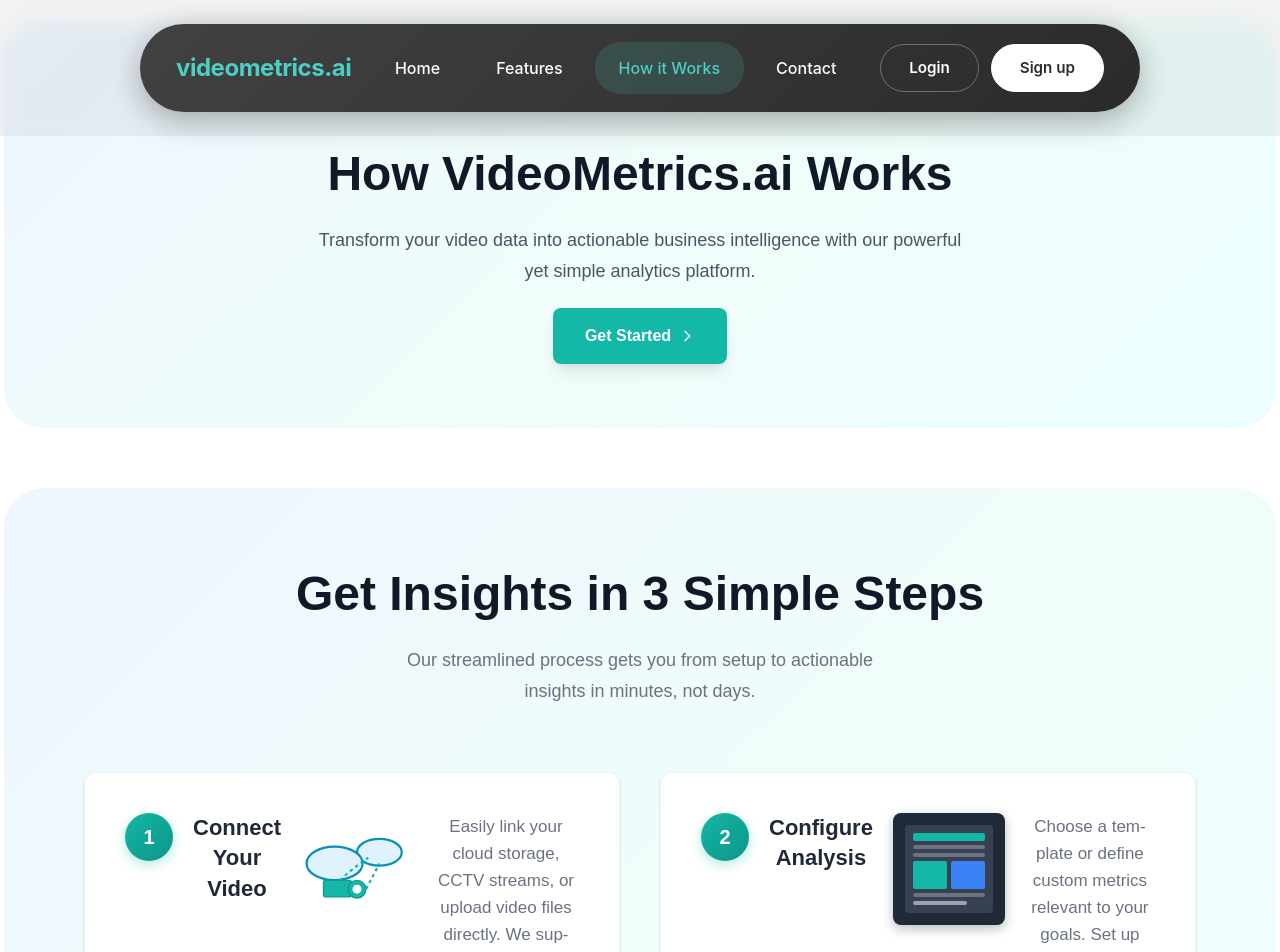
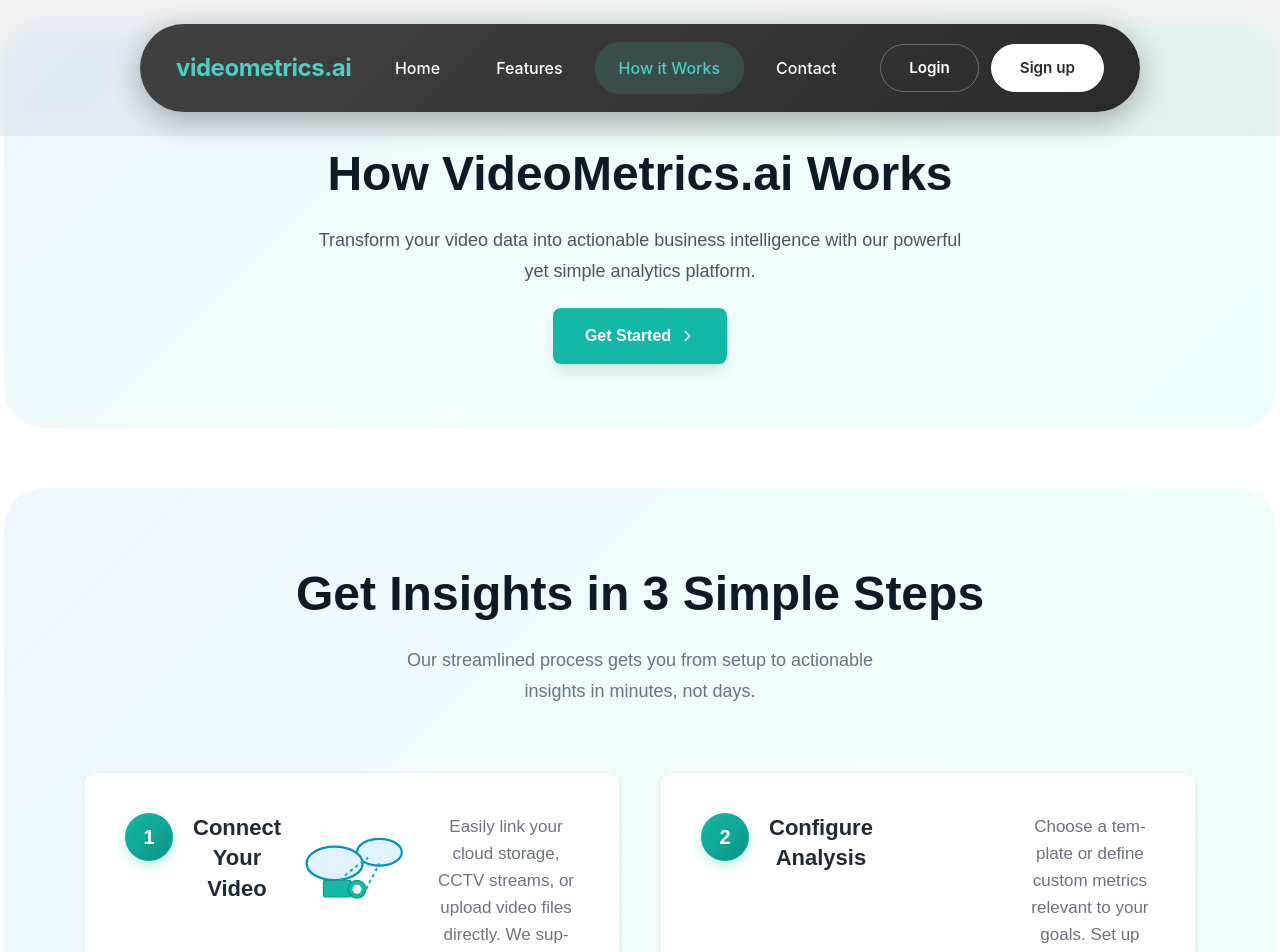
Before and after one commit to karthi0348/videometrics-ui, a Next.js app: page /howitworks in a window 1280 px wide. Shown: the top 952 px of the page. Built offline with nearby package versions, Linux system fonts and the light colour scheme.

Commit message:
dark theme corrections

```diff
--- a/src/app/contact/styles/ContactHero.css
+++ b/src/app/contact/styles/ContactHero.css
@@ -71,7 +71,7 @@
   max-width: 32rem;
   margin: 0 auto;
   font-size: 1rem;
-  line-height: 1.6;
+  line-height: 1.5;
   font-weight: 400;
   font-family: ui-sans-serif, system-ui, -apple-system, BlinkMacSystemFont, "Segoe UI", Roboto, "Helvetica Neue", Arial, "Noto Sans", sans-serif;
   font-synthesis: none;
@@ -123,7 +123,7 @@
   padding-top: 80px !important;
 }
   .title {
-    font-size: clamp(2rem, 6vw, 3rem);
+  font-size: clamp(2rem, 6vw, 3rem);
 
   margin: 0 auto 1.5rem;
   color: #111827;
--- a/src/app/contact/styles/FAQSection.css
+++ b/src/app/contact/styles/FAQSection.css
@@ -362,7 +362,7 @@
 /* Dark Mode Support (already integrated, but explicitly defined for clarity) */
 @media (prefers-color-scheme: dark) {
   .faq-section {
-    background-color: #1f2937;
+    background: linear-gradient(135deg, #1f2937 0%, #374151 100%);
   }
 
   .faq-title {
--- a/src/app/features/styles/FeaturesCTASection.css
+++ b/src/app/features/styles/FeaturesCTASection.css
@@ -4,6 +4,7 @@
   position: relative;
   overflow: hidden;
   border-radius: 40px;
+  margin-top:60px !important;
 }
 
 .cta-section::before {
@@ -25,6 +26,14 @@
   z-index: 1;
 }
 
+.title{
+  font-size: clamp(28px, 5vw, 48px);
+    font-weight: 500;
+    color: #1F2937;
+    line-height: 1.1;
+    margin-bottom: 20px;
+    font-family: -apple-system, BlinkMacSystemFont, 'Segoe UI', Roboto, sans-serif;
+}
 
 .subtitle {
   font-size: 1.25rem;
@@ -33,7 +42,7 @@
   max-width: 42rem;
   margin: 0 auto;
   animation: fadeInUp 0.8s ease-out 0.2s both;
-  margin-bottom: 40px;
+  margin-bottom: 40px !important;
 }
 
 .cta-buttons {
@@ -427,10 +436,9 @@
 /* Dark Mode Support */
 @media (prefers-color-scheme: dark) {
   .cta-section {
-    background-color: #1f2937;
-    background-image:
-      radial-gradient(circle at 10% 20%, rgba(20, 184, 166, 0.08) 0%, transparent 20%),
-      radial-gradient(circle at 90% 80%, rgba(20, 184, 166, 0.12) 0%, transparent 20%);
+    background-color: teal;
+    padding-top: 60px;
+
   }
 
   .cta-section::before {
@@ -438,11 +446,11 @@
   }
 
   .title {
-    color: #f9fafb;
+    color: #131313 !important;
   }
 
   .subtitle {
-    color: #d1d5db;
+    color: #1d1d1d !important;
   }
 
   .trust-text {
--- a/src/app/features/styles/FlexibleIntegrationSection.css
+++ b/src/app/features/styles/FlexibleIntegrationSection.css
@@ -84,8 +84,8 @@
 }
 
 .integration-icon-container.teal {
-  background: linear-gradient(135deg, #14b8a6, #06b6d4);
-}
+  display: flex;
+  background: linear-gradient(135deg, #14b8a6, #06b6d4);}
 
 .integration-icon-container::before {
   content: '';
--- a/src/app/howitworks/components/StepsSection.tsx
+++ b/src/app/howitworks/components/StepsSection.tsx
@@ -84,26 +84,90 @@
       </div>
     ),
   },
+  // Replace the Configure Analysis step icon with this white SVG icon:
+
 {
   number: 2,
   title: "Configure Analysis",
   description:
     "Choose a template or define custom metrics relevant to your goals. Set up zones, tracking parameters, and alerts.",
   icon: (
-      <div className="section step-dashboard-container">
-        <div className="step-dashboard-screen">
-          <div className="step-dashboard-content">
-            <div className="dashboard-header"></div>
-            <div className="dashboard-line-1"></div>
-            <div className="dashboard-line-2"></div>
-            <div className="dashboard-grid">
-              <div className="dashboard-block-1"></div>
-              <div className="dashboard-block-2"></div>
-            </div>
-            <div className="dashboard-footer-1"></div>
-            <div className="dashboard-footer-2"></div>
-          </div>
-        </div>
+    <div className="step-icon-container">
+      <svg viewBox="0 0 100 80" className="step-icon-svg">
+        {/* Dashboard/Monitor Screen */}
+        <rect
+          x="15"
+          y="20"
+          width="70"
+          height="45"
+          rx="4"
+          fill="none"
+          stroke="white"
+          strokeWidth="2"
+        />
+
+        {/* Screen content */}
+        <rect
+          x="20"
+          y="25"
+          width="60"
+          height="35"
+          rx="2"
+          fill="rgba(255,255,255,0.1)"
+          stroke="white"
+          strokeWidth="1"
+        />
+
+        {/* Dashboard elements */}
+        <rect x="25" y="30" width="15" height="6" rx="1" fill="white" />
+        <rect x="25" y="38" width="25" height="4" rx="1" fill="white" opacity="0.7" />
+        <rect x="25" y="44" width="20" height="4" rx="1" fill="white" opacity="0.7" />
+
+        {/* Chart/graph representation */}
+        <rect x="55" y="30" width="20" height="25" rx="2" fill="none" stroke="white" strokeWidth="1" />
+        <rect x="58" y="45" width="3" height="8" fill="white" />
+        <rect x="63" y="40" width="3" height="13" fill="white" />
+        <rect x="68" y="35" width="3" height="18" fill="white" />
+
+        {/* Settings/gear icon */}
+        <circle cx="75" cy="15" r="8" fill="none" stroke="white" strokeWidth="2" />
+        <circle cx="75" cy="15" r="4" fill="none" stroke="white" strokeWidth="1" />
+        <path
+          d="M75 7 L75 5 M83 15 L85 15 M75 23 L75 25 M67 15 L65 15 M80.5 9.5 L82 8 M80.5 20.5 L82 22 M69.5 20.5 L68 22 M69.5 9.5 L68 8"
+          stroke="white"
+          strokeWidth="1.5"
+          strokeLinecap="round"
+        />
+
+        {/* Monitor base */}
+        <rect
+          x="45"
+          y="65"
+          width="10"
+          height="8"
+          rx="2"
+          fill="white"
+          opacity="0.8"
+        />
+        <rect
+          x="40"
+          y="73"
+          width="20"
+          height="3"
+          rx="1.5"
+          fill="white"
+          opacity="0.6"
+        />
+
+        <path
+          d="M70 20 Q65 22 60 25"
+          stroke="white"
+          strokeWidth="1.5"
+          strokeDasharray="2,2"
+          fill="none"
+          opacity="0.7"
+        />
+      </svg>
     </div>
   ),
 },
--- a/src/app/howitworks/styles/FeaturesJourneySection.css
+++ b/src/app/howitworks/styles/FeaturesJourneySection.css
@@ -290,11 +290,11 @@
 /* Dark Mode Support */
 @media (prefers-color-scheme: dark) {
   .features-section {
-    background-color: #1f2937;
+    background: #030f22;
   }
 
   .features-title {
-    color: #f9fafb;
+    color: #f9fafb !important;
   }
 
   .features-description {
--- a/src/app/howitworks/styles/QuickStart.css
+++ b/src/app/howitworks/styles/QuickStart.css
@@ -245,7 +245,6 @@
   font-weight: 600px;
   font-weight: bold;
   margin: 0 auto 1.5rem;
-  color: #111827;
   line-height: 1.1;
   max-width: 800px;
   animation: fadeInUp 0.8s ease-out 0.1s both;
@@ -290,18 +289,17 @@
 
 @media (prefers-color-scheme: dark) {
   .quick-start-section {
-    background-color: #1f2937;
-    background-image:
-      radial-gradient(circle at 20% 80%, rgba(20, 184, 166, 0.1) 0%, transparent 50%),
-      radial-gradient(circle at 80% 20%, rgba(20, 184, 166, 0.12) 0%, transparent 50%);
+      background: linear-gradient(135deg, #eff6ff 0%, #f0fdfa 50%, #ecfeff 100%);
+
+
   }
 
   .title {
-    color: #f9fafb;
+    color: #f9fbfc !important;
   }
 
   .subtitle {
-    color: #d1d5db;
+    color: #d1d5db !important;
   }
 
   .step-card {
--- a/src/app/howitworks/styles/StepsSection.css
+++ b/src/app/howitworks/styles/StepsSection.css
@@ -295,6 +295,35 @@
   flex-shrink: 0;
 }
 
+/* Configuration Icon Container */
+.step-config-container {
+  width: 6rem;
+  height: 6rem;
+  margin: 0 auto;
+  background: linear-gradient(135deg, #fef3c7, #fde68a);
+  border-radius: 0.5rem;
+  padding: 0.75rem;
+  display: flex;
+  align-items: center;
+  justify-content: center;
+  transition: transform 0.3s ease;
+  box-shadow: 0 4px 12px rgba(245, 158, 11, 0.2);
+  box-sizing: border-box;
+  flex-shrink: 0;
+  position: relative;
+}
+
+.step-card:hover .step-config-container {
+  transform: scale(1.05);
+  box-shadow: 0 8px 20px rgba(245, 158, 11, 0.3);
+}
+
+.config-icon {
+  width: 3rem;
+  height: 3rem;
+  fill: #ffffff;
+}
+
 /* Animations */
 @keyframes fadeInUp {
   from {
@@ -336,6 +365,15 @@
   to {
     opacity: 1;
     transform: translateX(0);
+  }
+}
+
+@keyframes rotate-gear {
+  from {
+    transform: rotate(0deg);
+  }
+  to {
+    transform: rotate(360deg);
   }
 }
 
@@ -394,9 +432,15 @@
 
   .step-icon-container,
   .step-dashboard-container,
-  .step-chart-container {
+  .step-chart-container,
+  .step-config-container {
     width: 7rem;
     height: 7rem;
+  }
+
+  .config-icon {
+    width: 3.5rem;
+    height: 3.5rem;
   }
 }
 
@@ -441,9 +485,15 @@
 
   .step-icon-container,
   .step-dashboard-container,
-  .step-chart-container {
+  .step-chart-container,
+  .step-config-container {
     width: 5.5rem;
     height: 5.5rem;
+  }
+
+  .config-icon {
+    width: 2.75rem;
+    height: 2.75rem;
   }
 }
 
@@ -514,9 +564,15 @@
 
   .step-icon-container,
   .step-dashboard-container,
-  .step-chart-container {
+  .step-chart-container,
+  .step-config-container {
     width: 5rem;
     height: 5rem;
+  }
+
+  .config-icon {
+    width: 2.5rem;
+    height: 2.5rem;
   }
 }
 
@@ -570,9 +626,15 @@
 
   .step-icon-container,
   .step-dashboard-container,
-  .step-chart-container {
+  .step-chart-container,
+  .step-config-container {
     width: 4.5rem;
     height: 4.5rem;
+  }
+
+  .config-icon {
+    width: 2.25rem;
+    height: 2.25rem;
   }
 }
 
@@ -601,9 +663,15 @@
 
   .step-icon-container,
   .step-dashboard-container,
-  .step-chart-container {
+  .step-chart-container,
+  .step-config-container {
     width: 4rem;
     height: 4rem;
+  }
+
+  .config-icon {
+    width: 2rem;
+    height: 2rem;
   }
 }
 
@@ -660,9 +728,15 @@
 
   .step-icon-container,
   .step-dashboard-container,
-  .step-chart-container {
+  .step-chart-container,
+  .step-config-container {
     width: 4rem;
     height: 4rem;
+  }
+
+  .config-icon {
+    width: 2rem;
+    height: 2rem;
   }
 }
 
@@ -680,6 +754,10 @@
 .steps-section--no-animations .step-card:hover {
   transform: none;
   box-shadow: none;
+}
+
+.steps-section--no-animations .config-icon {
+  animation: none;
 }
 
 /* Accessibility */
@@ -711,6 +789,13 @@
     border-color: #14b8a6;
     background: rgba(255, 255, 255, 0.9);
   }
+
+  .config-icon,
+  .config-gear::before,
+  .config-tooth {
+    border-color: #000000;
+    fill: #000000;
+  }
 }
 
 /* Reduced Motion */
@@ -732,6 +817,7 @@
   .step-icon-svg,
   .step-dashboard-container,
   .step-chart-container,
+  .step-config-container,
   .step-number {
     transition: none;
   }
@@ -739,6 +825,7 @@
   .step-card:hover .step-icon-svg,
   .step-card:hover .step-dashboard-container,
   .step-card:hover .step-chart-container,
+  .step-card:hover .step-config-container,
   .step-card:hover .step-number {
     transform: none;
   }
@@ -746,12 +833,16 @@
   .dashboard-header {
     animation: none;
   }
+
+  .config-icon {
+    animation: none;
+  }
 }
 
 /* Dark Mode Support */
 @media (prefers-color-scheme: dark) {
   .steps-section {
-    background-color: #1f2937;
+    background: #030f22;
   }
 
   .steps-heading {
@@ -782,6 +873,14 @@
     background: rgba(31, 41, 55, 0.8);
     border-color: rgba(20, 184, 166, 0.3);
   }
+
+  .step-config-container {
+    background: linear-gradient(135deg, #451a03, #78350f);
+  }
+
+  .config-icon {
+    fill: #f59e0b;
+  }
 }
 
 /* Print Styles */
@@ -810,4 +909,8 @@
   .step-description {
     color: #333333 !important;
   }
+
+  .config-icon {
+    animation: none;
+  }
 }
```
Also changed, not shown: src/app/features/styles/AdvancedCapabilitiesSection.css (+10 -10 lines), src/app/features/styles/SecurityPrivacySection.css (+4 -3 lines). Lines whose indentation alone changed are shown as unchanged.
